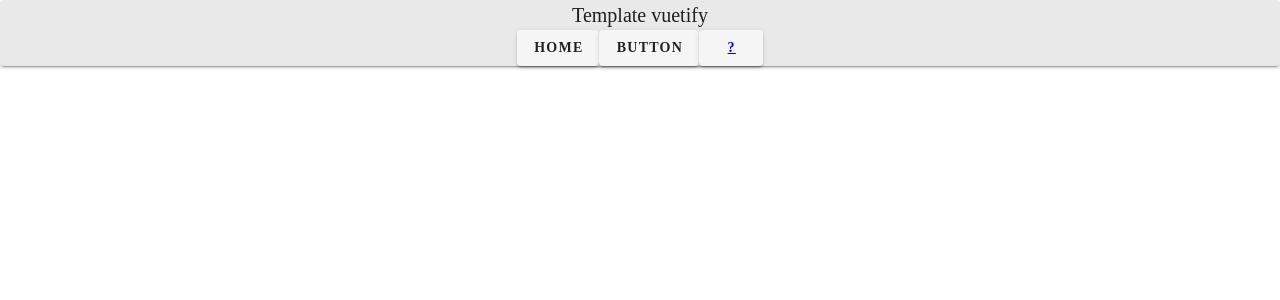
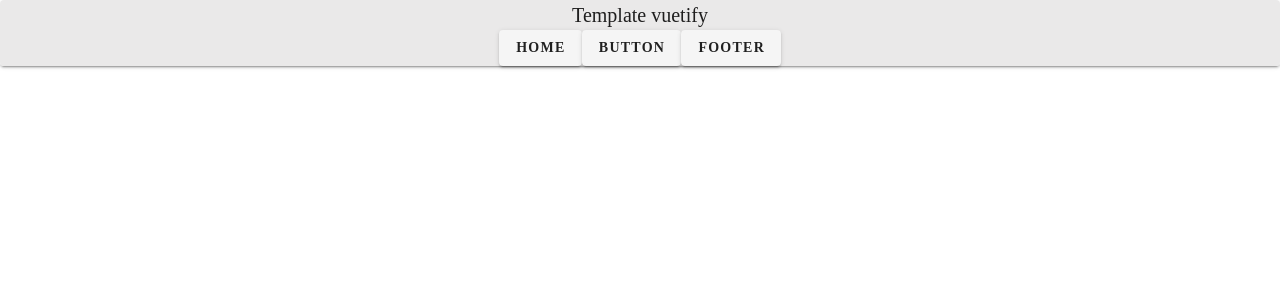
Before and after one commit to SacleuxBenoit/creation-template-vuetify, a Vue app in the folder front/: page / in a window 1280 px wide. Shown: the top 300 px of the page. Built offline with nearby package versions, Linux system fonts and the light colour scheme.

Commit message:
add a router-link for the page Footer in the component Header.vue

```diff
--- a/front/src/components/Header.vue
+++ b/front/src/components/Header.vue
@@ -2,19 +2,25 @@
   <v-card class="overflow-hidden">
     <div class="center HeaderColor">
       <v-toolbar-title>Template vuetify</v-toolbar-title>
+
       <router-link to="/">
     <v-btn>
        <strong>Home</strong>
     </v-btn>
       </router-link>
+
       <router-link to="/button">
         <v-btn>
           <strong>Button</strong>
         </v-btn>
       </router-link>
+
+      <router-link to="/footer">
         <v-btn>
- <router-link to="#"><strong>?</strong></router-link>
+          <strong>Footer</strong>
         </v-btn>
+      </router-link>
+
   </div>
   </v-card>
 </template>
```
Lines whose indentation alone changed are shown as unchanged.
